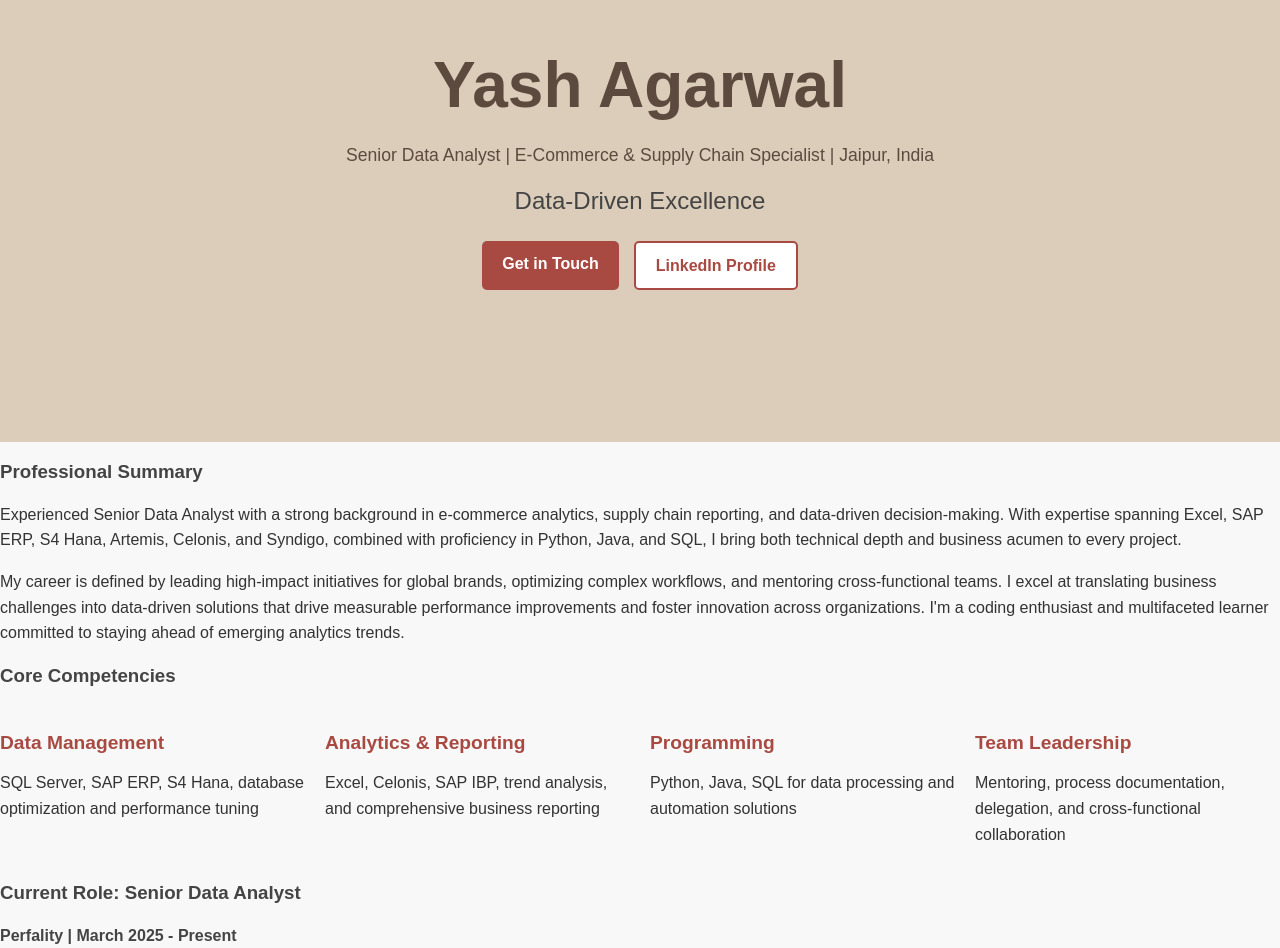
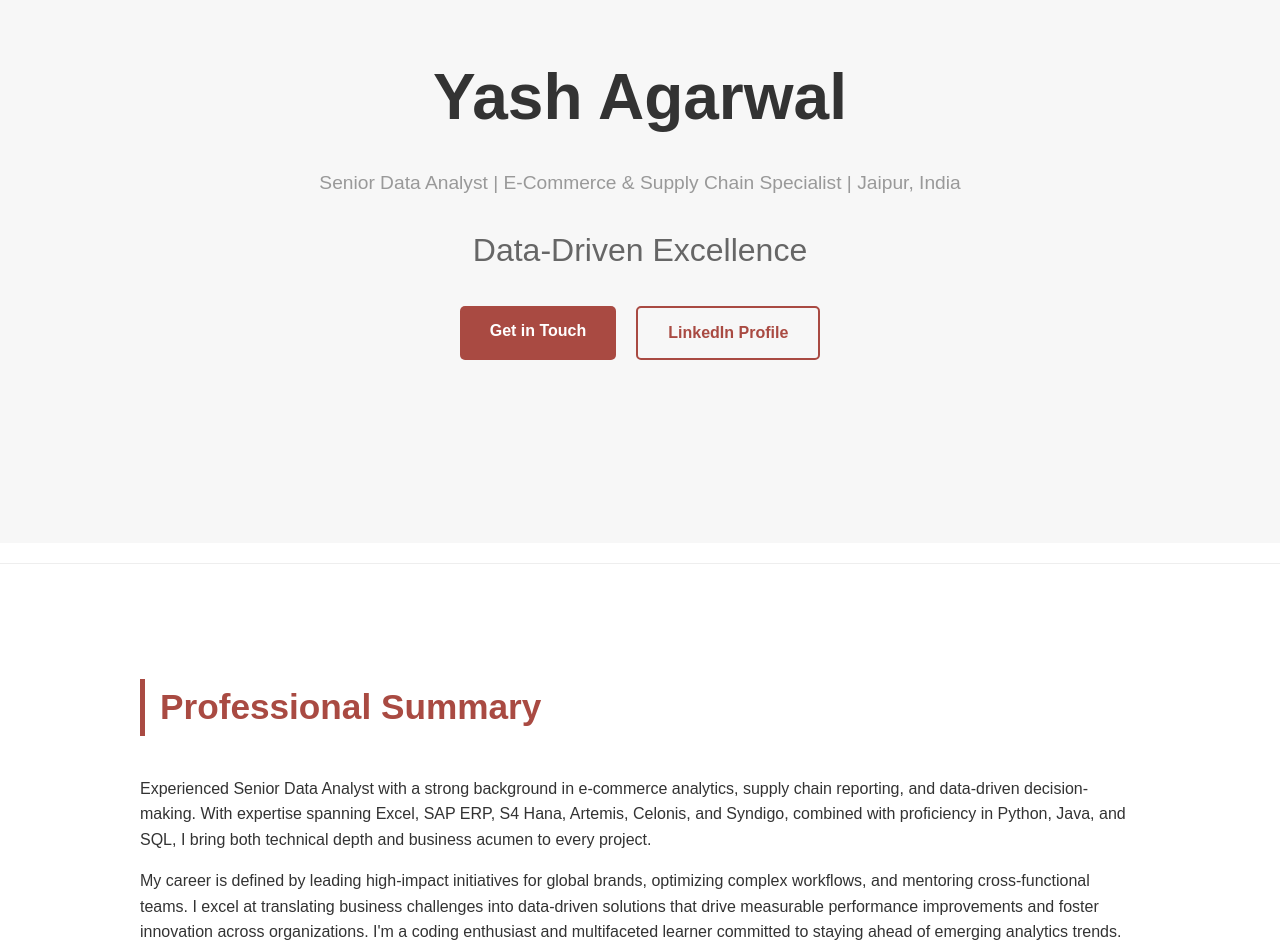
Before and after one commit to YashAgarwal28/YashAgarwal28.github.io, a plain HTML site: page index.html in a window 1280 px wide. Shown: the part 158-1106 px from the top of the page. Drawn offline with Linux system fonts and the light colour scheme.

Commit message:
Update style.css

```diff
--- a/style.css
+++ b/style.css
@@ -1,82 +1,90 @@
-/* Basic Reset and Global Styles */
+/* --- COLORS --- */
+/* Primary Accent Color (from PDF/Gamma style) */
+:root {
+    --accent-color: #A94A42; /* Deep Maroon/Brown */
+    --text-color: #333333;
+    --background-color: #ffffff;
+    --light-background: #fcfcfc;
+}
+
+/* --- BASIC RESET AND LAYOUT --- */
 body {
-    font-family: Arial, sans-serif;
+    font-family: Arial, sans-serif; /* Using a clean, common font */
     line-height: 1.6;
     margin: 0;
     padding: 0;
-    background-color: #f8f8f8;
-    color: #333;
-}
-
-h1, h2, h3, h4 {
-    color: #444;
-    line-height: 1.2;
+    background-color: var(--background-color);
+    color: var(--text-color);
 }
 
 a {
-    color: #A94A42; /* Primary color */
+    color: var(--accent-color);
     text-decoration: none;
+    font-weight: bold;
 }
 a:hover {
     text-decoration: underline;
 }
 
-/* Section Styling */
-.section {
-    padding: 40px 10%;
+/* --- SLIDE STYLING (To mimic Gamma's full-width sections) --- */
+.slide {
+    padding: 80px 10%; /* More padding for a premium look */
     margin-bottom: 20px;
-    background-color: #fff;
-    box-shadow: 0 2px 4px rgba(0, 0, 0, 0.05);
+    background-color: var(--background-color);
+    min-height: 400px; /* Ensures content space */
+    border-top: 1px solid #eee;
 }
 
-.section h3 {
-    border-bottom: 2px solid #A94A42;
-    padding-bottom: 5px;
-    margin-bottom: 25px;
-    font-size: 24px;
+.content {
+    max-width: 1000px;
+    margin: 0 auto;
 }
 
-/* Cover Page (Hero) Styling */
-.cover-page {
-    /* Note: If you want your cover page image, you must upload it and link it here */
-    background-color: #DBCDBA; /* Light background color similar to your PDF */
-    color: #5d4a3e;
-    text-align: center;
-    padding: 100px 10%;
-    min-height: 50vh;
-    display: flex;
-    flex-direction: column;
-    justify-content: center;
+/* --- TYPOGRAPHY --- */
+h1 {
+    font-size: 4em;
+    font-weight: 700;
+    color: var(--text-color);
+    margin-bottom: 10px;
 }
-.cover-page h1 {
-    font-size: 4em;
-    margin-bottom: 0.1em;
-    color: inherit;
+h2.tagline {
+    font-size: 2em;
+    font-weight: 300;
+    color: #666;
+    margin-bottom: 30px;
 }
-.cover-page h2 {
-    font-size: 1.5em;
-    font-weight: normal;
-    margin-top: 0;
+.subtitle {
+    font-size: 1.2em;
+    color: #999;
 }
-.cover-page p {
-    font-size: 1.1em;
+h3 {
+    font-size: 2.2em;
+    font-weight: 600;
+    margin-bottom: 25px;
 }
 
-/* Buttons Styling */
+.heading-accent {
+    color: var(--accent-color); /* Title in accent color */
+    border-left: 5px solid var(--accent-color);
+    padding-left: 15px;
+    margin-bottom: 40px;
+}
+
+/* --- BUTTONS --- */
 .cta-buttons, .footer-buttons {
-    margin-top: 25px;
+    margin-top: 30px;
     display: flex;
     justify-content: center;
-    gap: 15px;
+    gap: 20px;
 }
 .btn {
-    padding: 10px 20px;
+    padding: 12px 30px;
     border-radius: 5px;
-    font-weight: bold;
-    transition: background-color 0.3s;
+    font-weight: 600;
+    transition: all 0.3s ease;
 }
 .btn.primary {
-    background-color: #A94A42;
+    background-color: var(--accent-color);
     color: white;
 }
 .btn.primary:hover {
@@ -84,49 +92,83 @@ a:hover {
     text-decoration: none;
 }
 .btn.secondary {
-    background-color: #fff;
-    color: #A94A42;
-    border: 2px solid #A94A42;
+    background-color: transparent;
+    color: var(--accent-color);
+    border: 2px solid var(--accent-color);
 }
 .btn.secondary:hover {
-    background-color: #f0f0f0;
+    background-color: var(--accent-color);
+    color: white;
     text-decoration: none;
 }
 
-/* Grid Layouts */
+/* --- LAYOUT GRIDS --- */
 .skills-grid, .expertise-grid, .achievements-grid {
     display: grid;
-    grid-template-columns: repeat(auto-fit, minmax(250px, 1fr));
-    gap: 20px;
+    grid-template-columns: repeat(auto-fit, minmax(280px, 1fr));
+    gap: 30px;
+    margin-top: 20px;
 }
 .skills-grid h4, .expertise-grid h4 {
-    color: #A94A42;
-    font-size: 1.2em;
+    color: var(--accent-color);
+    font-size: 1.3em;
     margin-bottom: 5px;
 }
-
-/* Footer Styling */
-.contact {
+.achievements-grid div {
     text-align: center;
-    background-color: #eee;
-    padding: 50px 10%;
-    margin-bottom: 0;
+    padding: 20px;
+    background-color: var(--light-background);
+    border-radius: 8px;
 }
-.contact .contact-details {
-    margin-bottom: 20px;
+.achievements-grid h4 {
+    color: var(--accent-color);
+    font-size: 2em;
+    margin: 0;
 }
-.contact a {
-    text-decoration: underline;
+.achievements-grid p {
+    font-size: 0.9em;
+    margin-top: 5px;
 }
 
-/* List Styling */
-ul {
-    list-style: disc;
-    padding-left: 20px;
+/* Two Column Layout for Education/Experience */
+.two-col-layout {
+    display: grid;
+    grid-template-columns: 1fr 1fr;
+    gap: 60px;
+}
+.meta {
+    font-size: 0.9em;
+    color: #777;
+    margin-top: 5px;
 }
 
-.experience-list .job, .education-list .degree {
-    margin-bottom: 20px;
-    padding-left: 10px;
-    border-left: 3px solid #ccc;
+/* --- SPECIFIC SLIDES --- */
+.cover-page {
+    text-align: center;
+    background-color: #f7f7f7;
+    padding-top: 150px;
+    padding-bottom: 150px;
 }
+.contact-page {
+    text-align: center;
+    background-color: #f7f7f7;
+    padding: 100px 10%;
+}
+.contact-tagline {
+    font-size: 1.1em;
+    margin-bottom: 30px;
+}
+
+/* Responsive adjustments */
+@media (max-width: 768px) {
+    .slide {
+        padding: 60px 5%;
+    }
+    h1 {
+        font-size: 3em;
+    }
+    .two-col-layout {
+        grid-template-columns: 1fr;
+        gap: 40px;
+    }
+}
```
